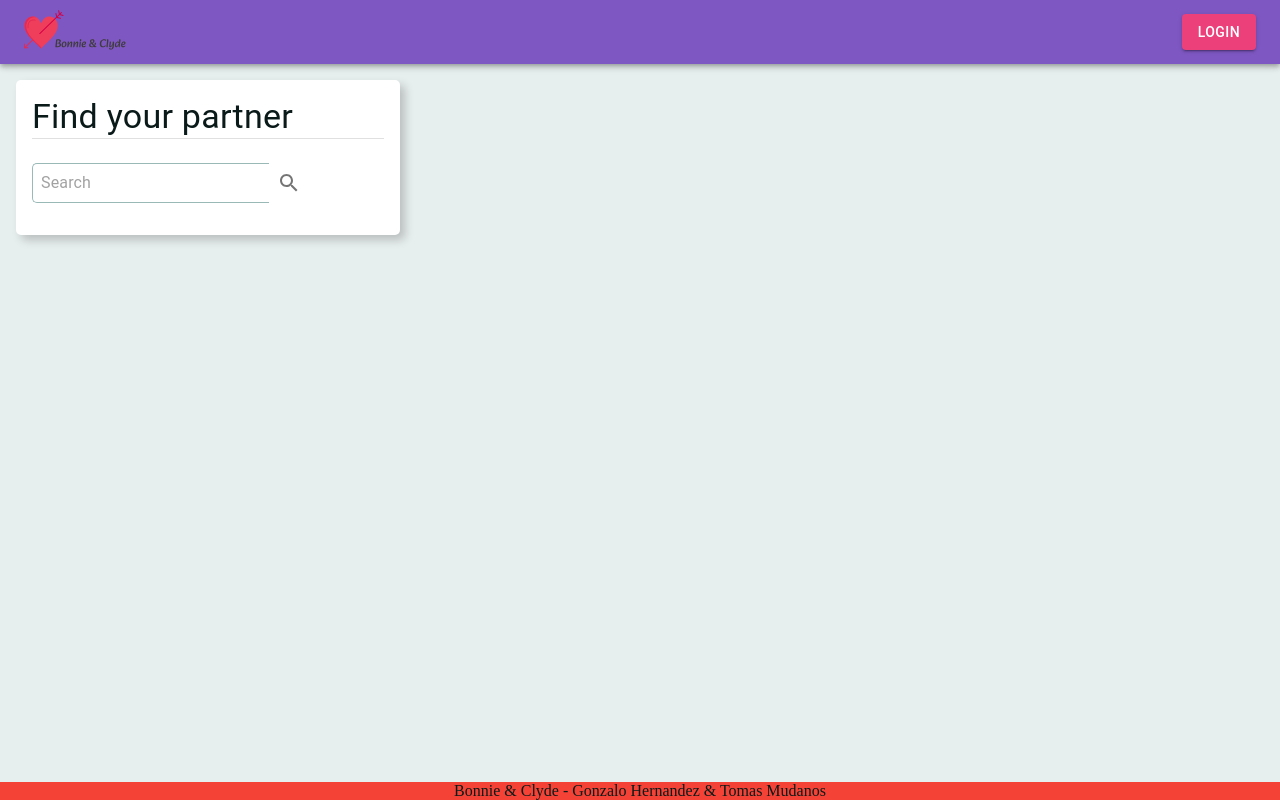
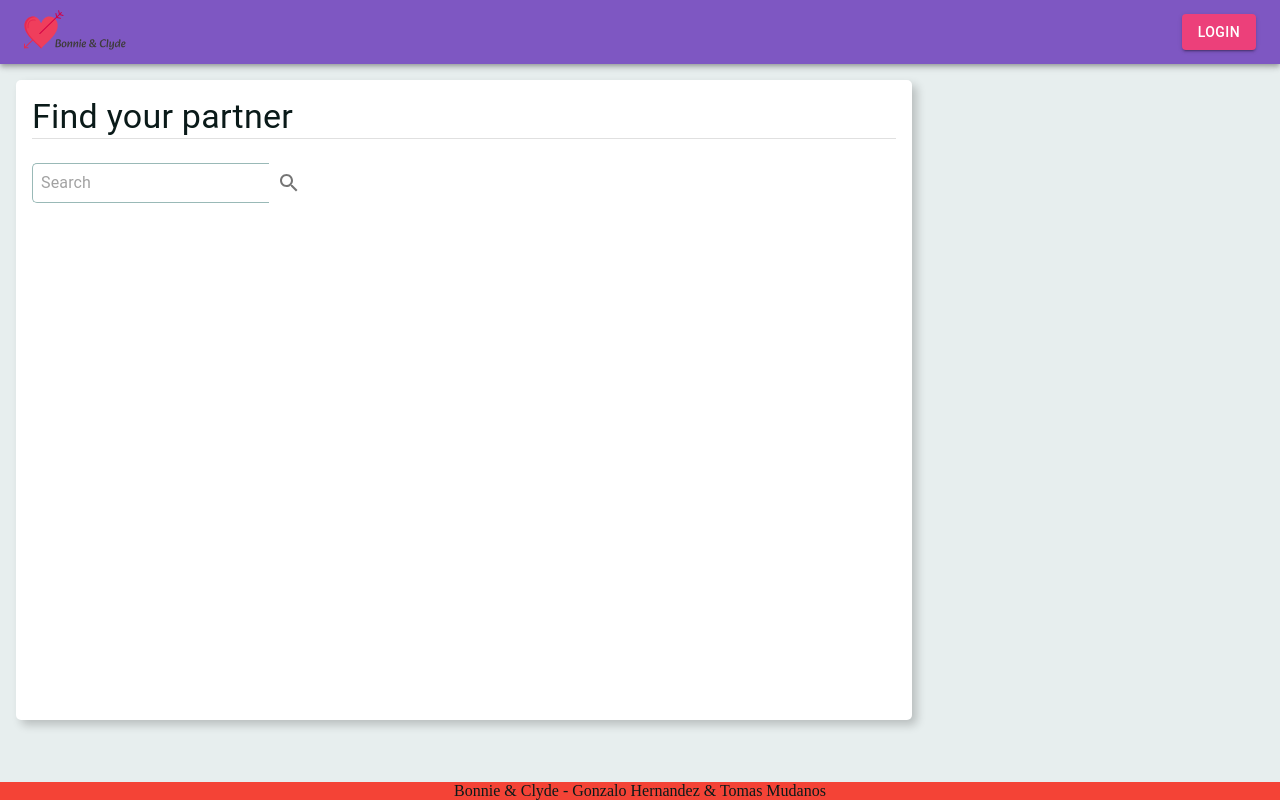
Before and after one commit to gonza0086/bonnie-clyde-frontend, a Next.js app: page /finder in a window 1280 px wide. Built offline with nearby package versions, Linux system fonts and the light colour scheme.

Commit message:
finder styles

```diff
--- a/src/pages/finder/index.jsx
+++ b/src/pages/finder/index.jsx
@@ -42,8 +42,8 @@ export default function Finder() {
     };
 
     return (
-        <Stack direction='row' gap={48}>
-            <div className='container' style={{ width: '30vw' }}>
+        <Stack direction='row' gap={6}>
+            <div className='container' style={{ width: '70vw', height: '80vh' }}>
                 <Title variant='title'>Find your partner</Title>
                 <Searchbar onSearch={handleSearch} />
 
@@ -53,7 +53,7 @@ export default function Finder() {
             </div>
 
             {showProfile && (
-                <div className='container'>
+                <div className='container' style={{ height: '30vh' }}>
                     <Profile user={userProfile} onClose={handleClose} />
                 </div>
             )}
```
